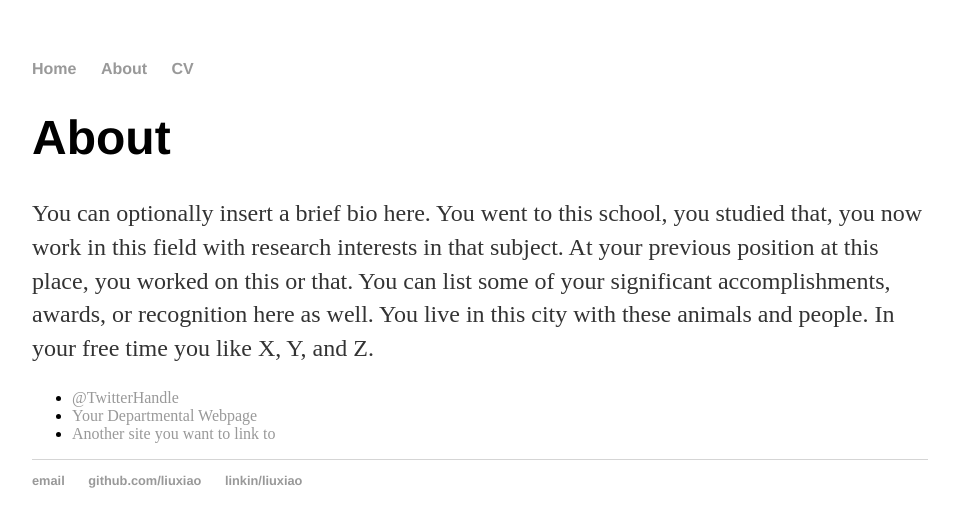
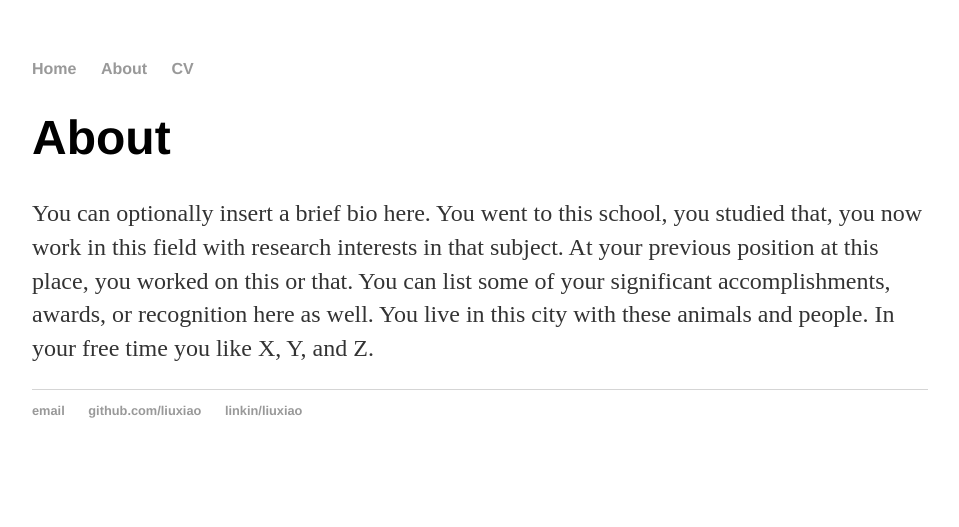
Before and after one commit to Archimedes2013/Archimedes2013.github.io, a Jekyll site: the page built from about/index.html, in a window 1280 px wide. Shown: the top 527 px of the page, without its empty margins (160-1119 px from the left). Built offline with Jekyll 4.4.1, drawn with Linux system fonts in a browser that asks for light colours.

Commit message:
Update index.html

```diff
--- a/about/index.html
+++ b/about/index.html
@@ -5,11 +5,15 @@
 
 <div class="about">
 			<h1>About</h1>
-			<p>You can optionally insert a brief bio here. You went to this school, you studied that, you now work in this field with research interests in that subject. At your previous position at this place, you worked on this or that. You can list some of your significant accomplishments, awards, or recognition here as well. You live in this city with these animals and people. In your free time you like X, Y, and Z.</p>
+			<p>You can optionally insert a brief bio here. You went to this school,
+				you studied that, you now work in this field with research interests in that subject.
+				At your previous position at this place, you worked on this or that.
+				You can list some of your significant accomplishments, awards, or recognition here as well.
+				You live in this city with these animals and people. In your free time you like X, Y, and Z.</p>
 
-			<ul class="contacts">
+			<!--<ul class="contacts">
 				<li><a href="#">@TwitterHandle</a></li>
 				<li><a href="#">Your Departmental Webpage</a></li>
 				<li><a href="#">Another site you want to link to</a></li>
-				</ul>
+				</ul>-->
 		</div>
```
